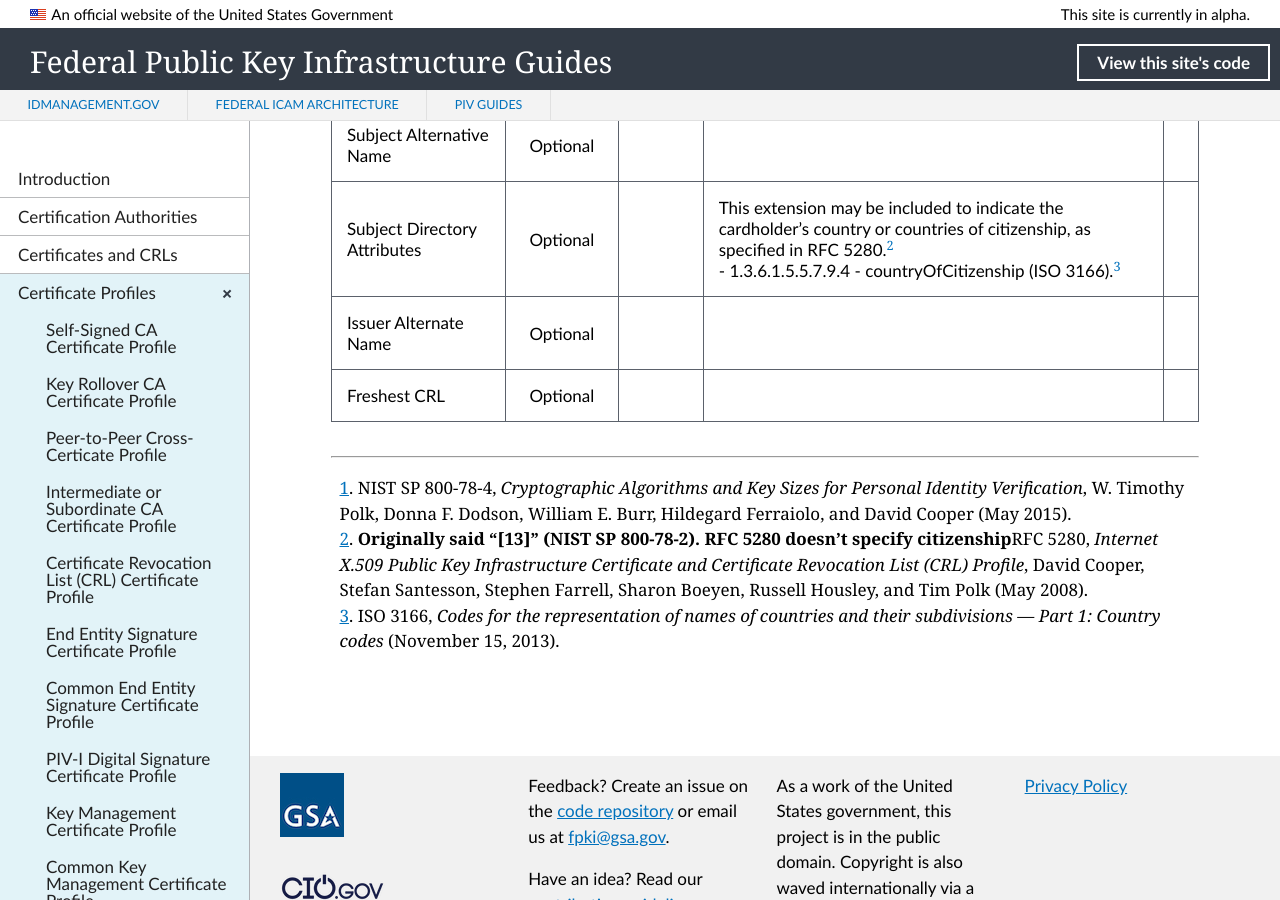
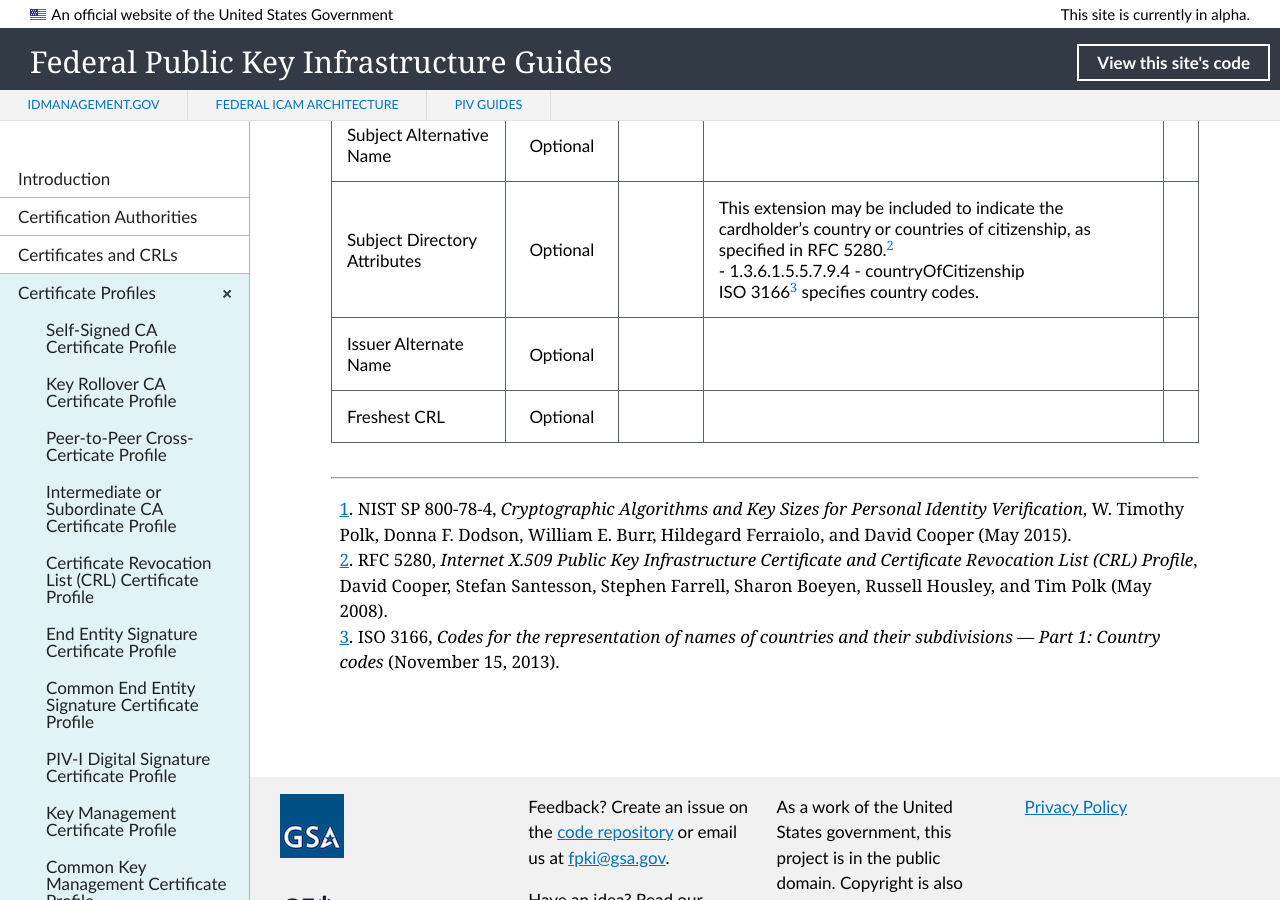
Before and after one commit to GSA/fpki-guides, a Jekyll site: the page built from _profiles/11_pivi_key_mgmt.md, in a window 1280 px wide and 900 px high, scrolled down 1841 px. Built offline with Jekyll 4.4.1, drawn with Linux system fonts in a browser that asks for light colours; nearby versions of some CDN libraries; library files that are not in the unit come from our copies.

Commit message:
Update 11_pivi_key_mgmt.md
Formatting. Updates.

```diff
--- a/_profiles/11_pivi_key_mgmt.md
+++ b/_profiles/11_pivi_key_mgmt.md
@@ -26,11 +26,11 @@
 | Authority Key Identifier   | Mandatory  |  | Octet string (same as Subject Key Identifier in Issuing CA certificate). |
 | Extended Key Usage   | Optional |  |  If included to support specific applications, the extension should be non-critical.<BR>The 2 values listed for keyPurposeID should be included for key-management purposes:<br>- 1.3.6.1.5.5.7.3.4 - Id-kp-emailProtection<BR>- 1.3.6.1.4.311.10.3.4 - Encrypting File System<br>Additional key purposes may be specified.  |
 |Subject Alternative Name   | Optional  |  |   |
-| Subject Directory Attributes   | Optional  |  | This extension may be included to indicate the cardholder's country or countries of citizenship, as specified in RFC 5280.<sup>[2](#2)</sup><br>- 1.3.6.1.5.5.7.9.4 - countryOfCitizenship (ISO 3166).<sup>[3](#3)</sup> |
+| Subject Directory Attributes   | Optional  |  | This extension may be included to indicate the cardholder's country or countries of citizenship, as specified in RFC 5280.<sup>[2](#2)</sup><br>- 1.3.6.1.5.5.7.9.4 - countryOfCitizenship<br>ISO 3166<sup>[3](#3)</sup> specifies country codes. |
 | Issuer Alternate Name   | Optional  |  |   |
 | Freshest CRL   | Optional  |  |   |
 
 ------
 <a name="1">1</a>. NIST SP 800-78-4, _Cryptographic Algorithms and Key Sizes for Personal Identity Verification_, W. Timothy Polk, Donna F. Dodson, William E. Burr, Hildegard Ferraiolo, and David Cooper (May 2015).<br>
-<a name="2">2</a>. **Originally said "[13]" (NIST SP 800-78-2). RFC 5280 doesn't specify citizenship**RFC 5280, _Internet X.509 Public Key Infrastructure Certificate and Certificate Revocation List (CRL) Profile_, David Cooper, Stefan Santesson, Stephen Farrell, Sharon Boeyen, Russell Housley, and Tim Polk (May 2008).<br>
+<a name="2">2</a>. RFC 5280, _Internet X.509 Public Key Infrastructure Certificate and Certificate Revocation List (CRL) Profile_, David Cooper, Stefan Santesson, Stephen Farrell, Sharon Boeyen, Russell Housley, and Tim Polk (May 2008).<br>
 <a name="3">3</a>. ISO 3166, _Codes for the representation of names of countries and their subdivisions — Part 1: Country codes_ (November 15, 2013).
```
